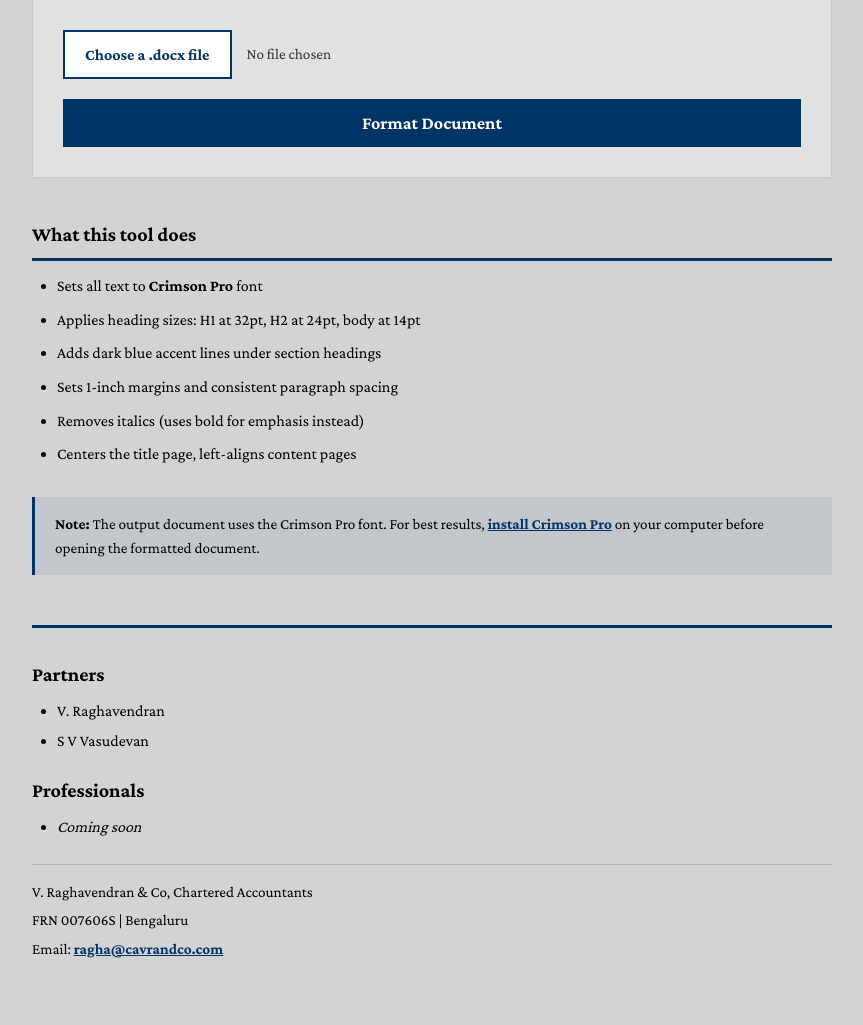
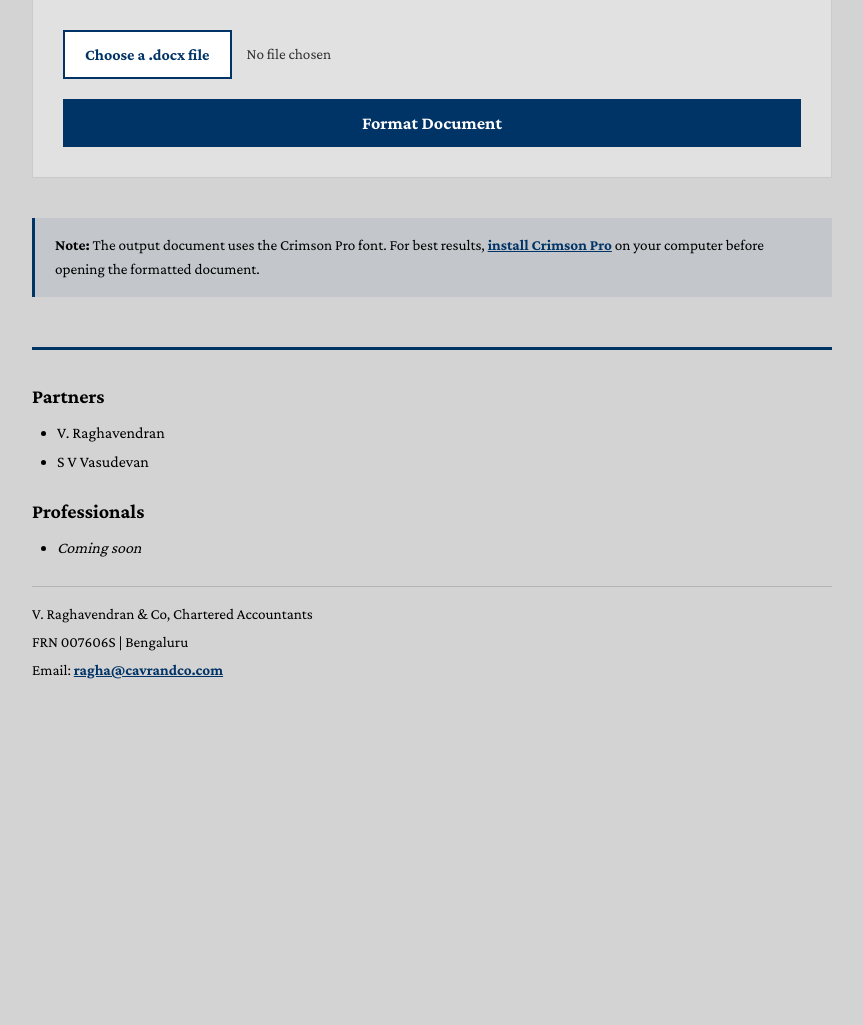
Before and after one commit to adityamurali96-dot/VRCObrandtemplate, a Flask app: page / in a window 1280 px wide. Shown: the part 348-1373 px from the top of the page, without its empty margins (208-1071 px from the left). After the commit the page ends 1027 px from the top, so only its background shows below. Run offline with Flask 3, Linux system fonts and the light colour scheme.

Commit message:
Remove sample info section from upload page
Co-Authored-By: Claude Opus 4.6 (1M context) <noreply@anthropic.com>
Claude-Session: https://claude.ai/code/session_01G8AKbWgftLVcjjNYHsxHoF

```diff
--- a/templates/index.html
+++ b/templates/index.html
@@ -40,18 +40,6 @@
                 <button type="submit" class="submit-btn">Format Document</button>
             </form>
 
-            <div class="info-section">
-                <h3>What this tool does</h3>
-                <ul>
-                    <li>Sets all text to <strong>Crimson Pro</strong> font</li>
-                    <li>Applies heading sizes: H1 at 32pt, H2 at 24pt, body at 14pt</li>
-                    <li>Adds dark blue accent lines under section headings</li>
-                    <li>Sets 1-inch margins and consistent paragraph spacing</li>
-                    <li>Removes italics (uses bold for emphasis instead)</li>
-                    <li>Centers the title page, left-aligns content pages</li>
-                </ul>
-            </div>
-
             <div class="font-note">
                 <strong>Note:</strong> The output document uses the Crimson Pro font.
                 For best results, <a href="https://fonts.google.com/specimen/Crimson+Pro" target="_blank" rel="noopener">install Crimson Pro</a>
```
